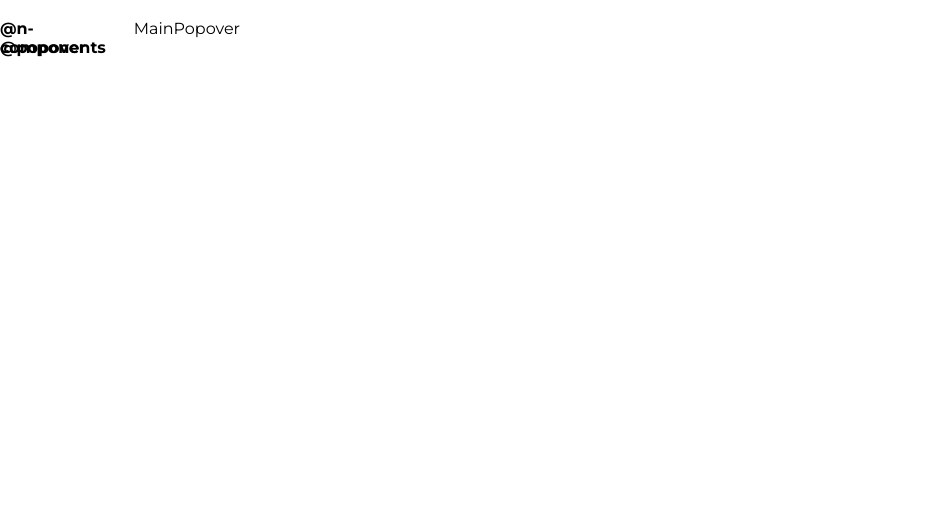
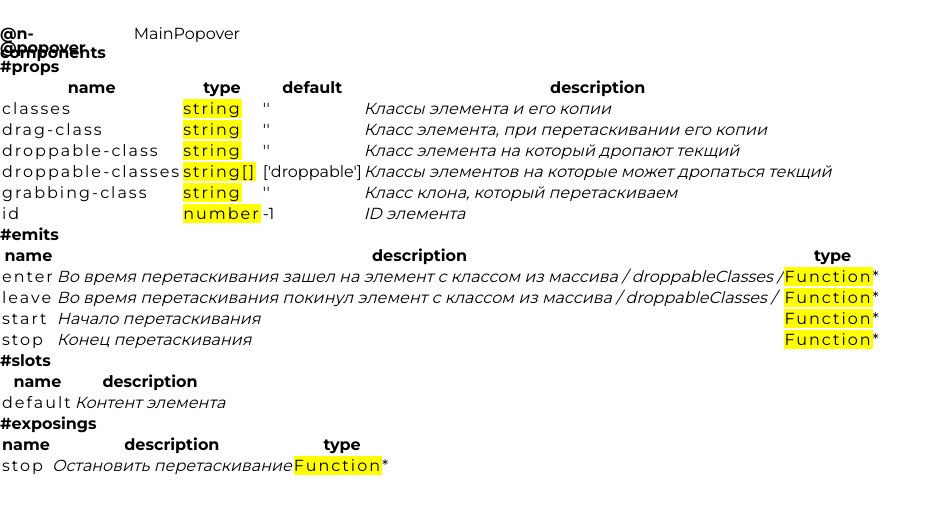
Before and after one commit to weekkkk/vue-cropper, a Vue app: page /popover in a window 1280 px wide. Shown: the top 514 px of the page, without its empty margins (0-941 px from the left). Built offline with nearby package versions, Linux system fonts and the light colour scheme; the HTML template or start-up script is replaced by a standard one.

Commit message:
add tables

```diff
--- a/src/pages/popover-page.vue
+++ b/src/pages/popover-page.vue
@@ -1,5 +1,164 @@
-<script lang="ts" setup></script>
+<script lang="ts" setup>
+import { reactive } from 'vue';
+import {
+  Info as Prop,
+  Info as Emit,
+  Info as Slot,
+  Info as Exposing,
+  Info,
+  Type,
+} from '@/models';
+import InfoTable from '@/components/info-table.vue';
 
-<template></template>
+function alphabet(a: Info, b: Info) {
+  var nameA = a.Name.toLowerCase(),
+    nameB = b.Name.toLowerCase();
+  if (nameA < nameB) return -1;
+  if (nameA > nameB) return 1;
+  return 0;
+}
+const format = (rows: Info[]) =>
+  rows.map((row) => {
+    row.Name = row.Name.replace(
+      /[A-Z]/g,
+      (letter) => `-${letter.toLowerCase()}`
+    );
+    return row;
+  });
+
+/**
+ * * Свойства
+ */
+const props = [
+  new Prop({
+    Name: 'id',
+    Type: 'number',
+    Default: '-1',
+    Description: 'ID элемента',
+  }),
+  new Prop({
+    Name: 'classes',
+    Type: 'string',
+    Default: "''",
+    Description: 'Классы элемента и его копии',
+  }),
+  new Prop({
+    Name: 'dragClass',
+    Type: 'string',
+    Default: "''",
+    Description: 'Класс элемента, при перетаскивании его копии',
+  }),
+  new Prop({
+    Name: 'grabbingClass',
+    Type: 'string',
+    Default: "''",
+    Description: 'Класс клона, который перетаскиваем',
+  }),
+  new Prop({
+    Name: 'droppableClass',
+    Type: 'string',
+    Default: "''",
+    Description: 'Класс элемента на который дропают текщий',
+  }),
+  new Prop({
+    Name: 'droppableClasses',
+    Type: 'string[]',
+    Default: "['droppable']",
+    Description: 'Классы элементов на которые может дропаться текщий',
+  }),
+].sort(alphabet);
+/**
+ * * События
+ */
+const emits = [
+  new Emit({
+    Name: 'start',
+    Description: 'Начало перетаскивания',
+    Type: new Type({
+      Name: 'Function',
+      FullName: '(target: HTMLElement | undefined, id: number) => void',
+    }),
+  }),
+  new Emit({
+    Name: 'stop',
+    Description: 'Конец перетаскивания',
+    Type: new Type({
+      Name: 'Function',
+      FullName: '(target: HTMLElement | undefined, id: number) => void',
+    }),
+  }),
+  new Emit({
+    Name: 'enter',
+    Description:
+      'Во время перетаскивания зашел на элемент с классом из массива / droppableClasses /',
+    Type: new Type({
+      Name: 'Function',
+      FullName: '(target: HTMLElement | undefined, id: number) => void',
+    }),
+  }),
+  new Emit({
+    Name: 'leave',
+    Description:
+      'Во время перетаскивания покинул элемент с классом из массива / droppableClasses /',
+    Type: new Type({
+      Name: 'Function',
+      FullName: '(target: HTMLElement | undefined, id: number) => void',
+    }),
+  }),
+].sort(alphabet);
+/**
+ * * Слоты
+ */
+const slots = [
+  new Slot({
+    Name: 'default',
+    Description: 'Контент элемента',
+  }),
+];
+/**
+ * * Делится
+ */
+const exposings = [
+  new Exposing({
+    Name: 'stop',
+    Description: 'Остановить перетаскивание',
+    Type: new Type({
+      Name: 'Function',
+      FullName: '() => void',
+    }),
+  }),
+];
+
+/**
+ * * Логи
+ */
+const logs: string[] = reactive(['logs']);
+</script>
+
+<template>
+  <section class="info f fd-col rg-2">
+    <h4 class="c-brand">#props</h4>
+
+    <InfoTable :rows="format(props)" />
+  </section>
+
+  <section class="info f fd-col rg-2">
+    <h4 class="c-brand">#emits</h4>
+
+    <InfoTable :rows="format(emits)" />
+  </section>
+
+  <section class="info f fd-col rg-2">
+    <h4 class="c-brand">#slots</h4>
+
+    <InfoTable :rows="format(slots)" />
+  </section>
+
+  <section class="info f fd-col rg-2">
+    <h4 class="c-brand">#exposings</h4>
+
+    <InfoTable :rows="format(exposings)" />
+  </section>
+</template>
 
 <style lang="scss" scoped></style>
```
